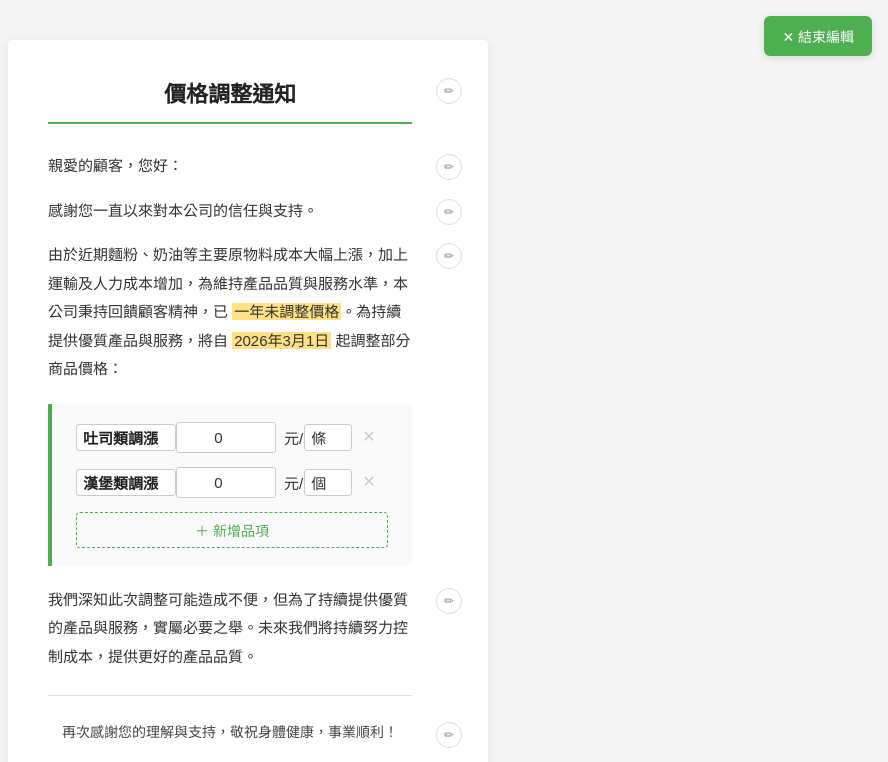
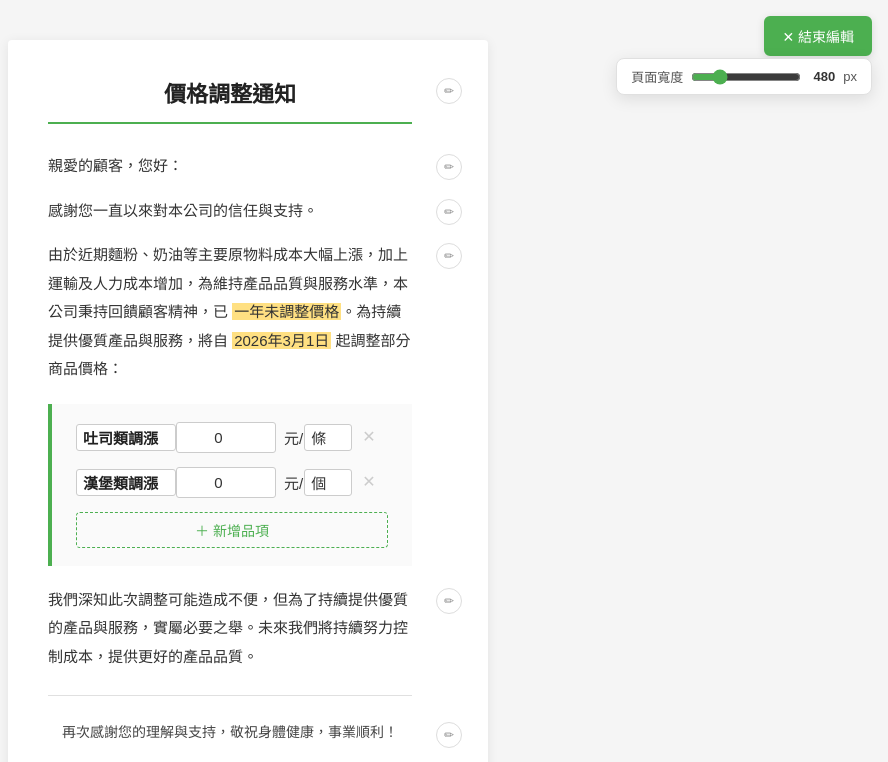
Before and after one commit to Soda3752/chinfunPrice, a plain HTML site: page index.html in a window 1280 px wide. Both pictures are taken after a click on the button "✏ 編輯". Shown: the top 762 px of the page, without its empty margins (392-1280 px from the left). Drawn offline with Linux system fonts and the light colour scheme.

Commit message:
feat: 新增頁面寬度調整功能

```diff
--- a/index.html
+++ b/index.html
@@ -178,9 +178,39 @@
     .edit-mode-btn:hover { background: #f1f8f1; }
     .edit-mode-btn.active { background: #4caf50; color: #fff; }
 
+    .width-control {
+      position: fixed;
+      top: 58px;
+      right: 16px;
+      background: #fff;
+      border: 1px solid #e0e0e0;
+      border-radius: 8px;
+      padding: 8px 14px;
+      z-index: 1000;
+      box-shadow: 0 4px 16px rgba(0,0,0,0.1);
+      display: none;
+      align-items: center;
+      gap: 8px;
+      font-size: 13px;
+      color: #555;
+      white-space: nowrap;
+    }
+    body.edit-mode .width-control { display: flex; }
+    #widthSlider {
+      width: 110px;
+      cursor: pointer;
+      accent-color: #4caf50;
+    }
+    #widthValue {
+      min-width: 26px;
+      text-align: right;
+      font-weight: bold;
+      color: #333;
+    }
+
     .highlight-toolbar {
       position: fixed;
-      top: 58px;
+      top: 114px;
       right: 16px;
       background: #fff;
       border: 1px solid #e0e0e0;
@@ -400,6 +430,12 @@
 
   <button class="edit-mode-btn" id="editModeBtn" onclick="toggleEditMode()">✏ 編輯</button>
 
+  <div class="width-control" id="widthControl">
+    <span>頁面寬度</span>
+    <input type="range" id="widthSlider" min="360" max="900" step="10" value="480">
+    <span id="widthValue">480</span>px
+  </div>
+
   <div class="highlight-toolbar" id="highlightToolbar">
     <div class="toolbar-hl-label">螢光筆效果</div>
     <div class="hl-colors">
@@ -570,7 +606,8 @@
           label: row.querySelector('.price-label-input')?.value || '',
           price: row.querySelector('.price-input')?.value || '0',
           unit: row.querySelector('.price-unit-input')?.value || ''
-        }))
+        })),
+        cardWidth: document.querySelector('.card').style.width || '480px'
       };
       localStorage.setItem(STORAGE_KEY, JSON.stringify(data));
     }
@@ -595,11 +632,28 @@
             table.insertBefore(createPriceRow(rd.label, rd.price, rd.unit), addBtn);
           });
         }
+        if (data.cardWidth) {
+          const w = parseInt(data.cardWidth);
+          document.querySelector('.card').style.width = w + 'px';
+          document.getElementById('widthSlider').value = w;
+          document.getElementById('widthValue').textContent = w;
+        }
       } catch(e) { console.warn('載入快取失敗', e); }
     }
 
     // 品項輸入即時儲存
     document.querySelector('.price-table').addEventListener('input', saveToStorage);
+
+    // 頁面寬度調整
+    const widthSlider = document.getElementById('widthSlider');
+    const widthValueEl = document.getElementById('widthValue');
+    const card = document.querySelector('.card');
+
+    widthSlider.addEventListener('input', function() {
+      card.style.width = this.value + 'px';
+      widthValueEl.textContent = this.value;
+      saveToStorage();
+    });
 
     // 頁面載入時還原快取
     window.addEventListener('load', loadFromStorage);
```
